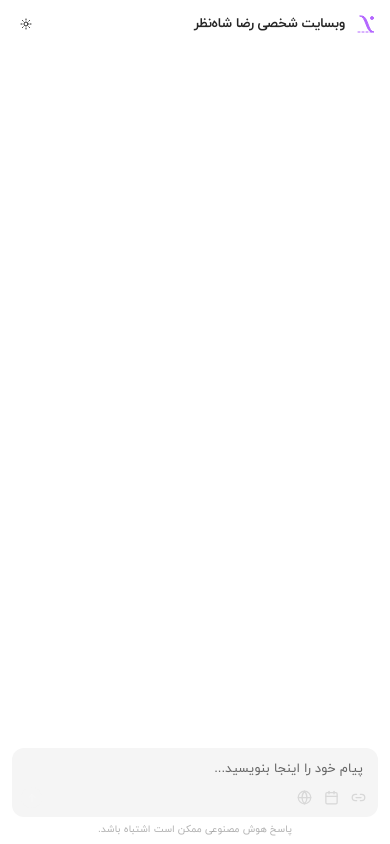
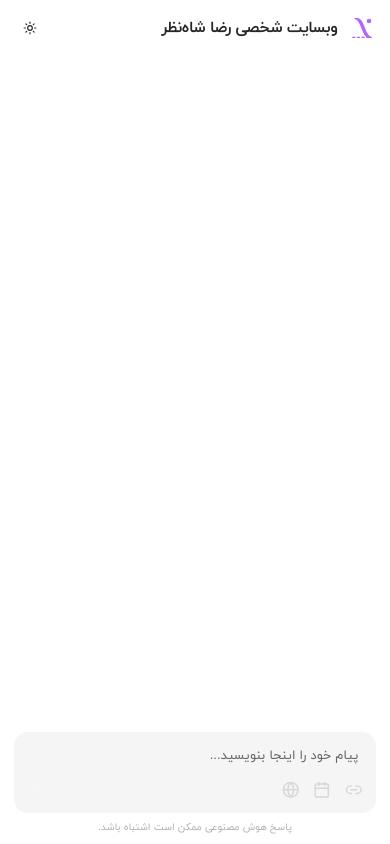
Before and after one commit to rezashahnazar/nextjs-boilerplate, a Next.js app: page / in a window 390 px wide. Built offline with nearby package versions, Linux system fonts and the light colour scheme.

Commit message:
Update global font sizes and adjust message item styles: increase base font size for better readability on small screens and modify action button spacing for improved layout consistency.

```diff
--- a/src/app/globals.css
+++ b/src/app/globals.css
@@ -5,12 +5,12 @@
 @layer base {
   /* Set base font size to 10px on small screens */
   html {
-    font-size: 62.5%; /* 10px */
+    font-size: 75%; /* 12px */
   }
 
   @media (min-width: 375px) {
     html {
-      font-size: 75%; /* 12 px */
+      font-size: 87.5%; /* 14px */
     }
   }
 
--- a/src/components/ai-ui/message-item.tsx
+++ b/src/components/ai-ui/message-item.tsx
@@ -82,7 +82,7 @@ const styles = {
       "text-[10px] text-muted-foreground/50 translate-y-1",
       isUser ? "text-left" : "text-right"
     ),
-    actions: cn("flex gap-4", isUser ? "flex-row" : "flex-row-reverse"),
+    actions: cn("flex gap-6", isUser ? "flex-row" : "flex-row-reverse"),
   }),
 
   button: (copied: boolean, isAnimating: boolean) => ({
```
